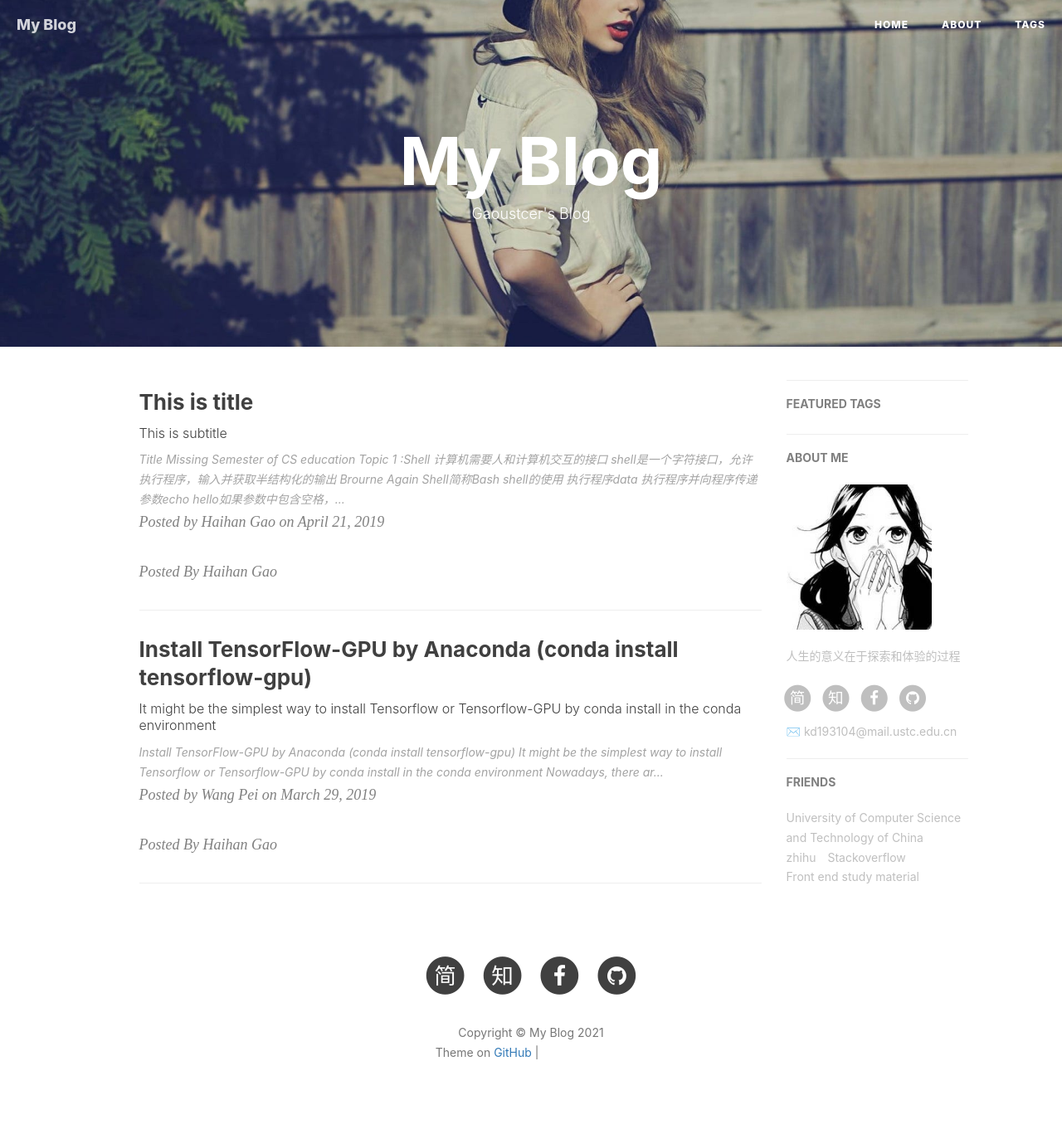
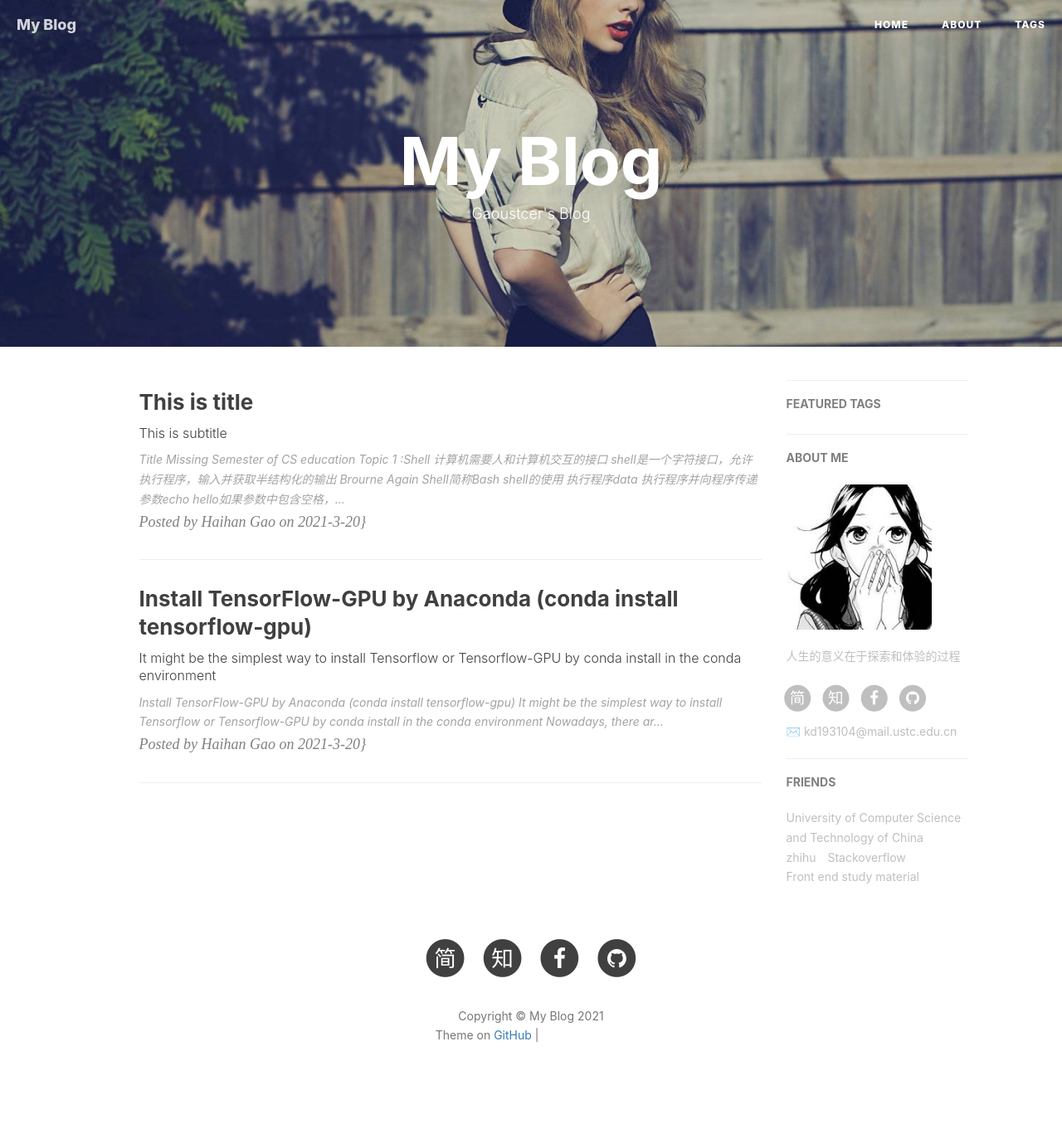
Before and after one commit to Gaoustcer/Gaoustcer.github.io, a Jekyll site: the page built from index.html, in a window 1280 px wide. Shown: the whole page at 83% size. Built offline with Jekyll 4.4.1, drawn with Linux system fonts in a browser that asks for light colours; nearby versions of some CDN libraries; the list of posts is cut into pages by our own code; comment, search, counter and statistics services are not loaded; after the commit the page ends 1352 px from its top, so only the background shows below that; grey boxes are pictures that could not be loaded.

Commit message:
commit modified author name

```diff
--- a/index.html
+++ b/index.html
@@ -19,10 +19,7 @@ description: "Gaoustcer's Blog"
         </div>
     </a>
     <p class="post-meta">
-        Posted by {% if post.author %}{{ post.author }}{% else %}{{ site.title }}{% endif %} on {{ post.date | date: "%B %-d, %Y" }}
-    </p>
-    <p class="post-meta">
-        Posted By Haihan Gao
+        Posted by Haihan Gao on 2021-3-20}
     </p>
 </div>
 <hr>
```
Also changed, not shown: _posts/2019-04-21-This is  Title.md (+1 -1 lines).
